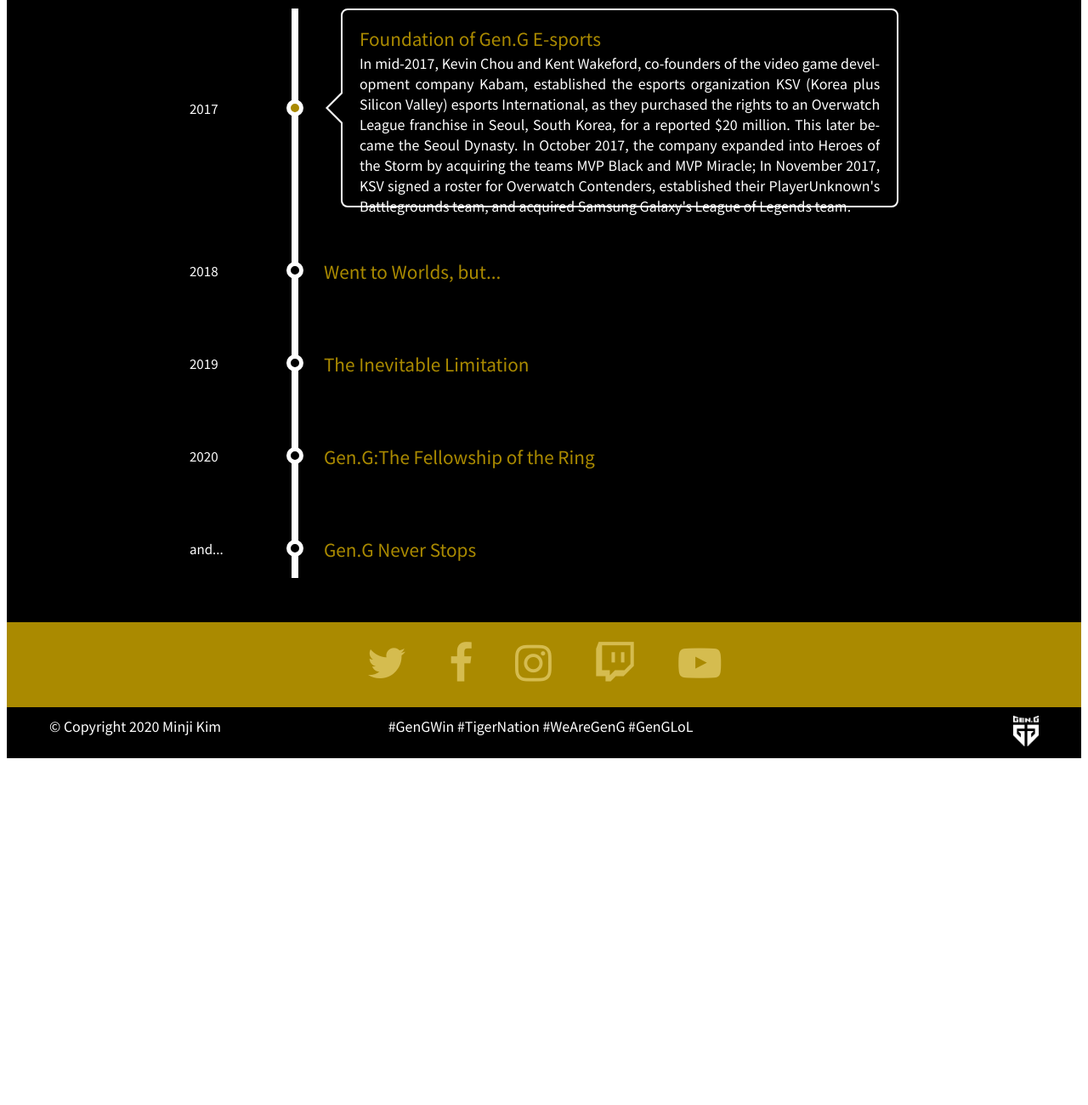
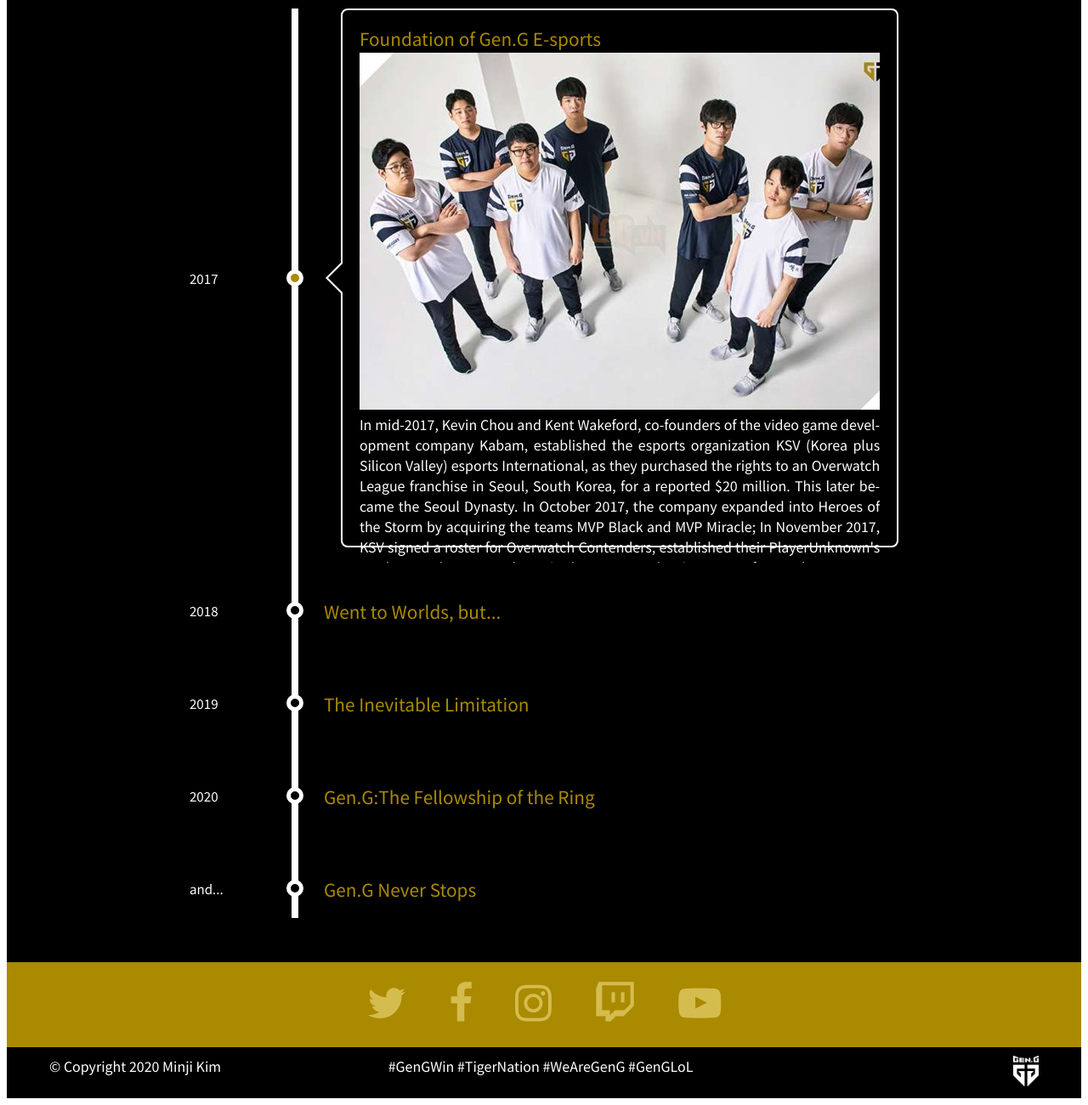
Before and after one commit to minjikim19/Gen.G-fansite, a plain HTML site: page history.html in a window 1280 px wide. Shown: the part 214-1514 px from the top of the page at 85% size. Before the commit the page ends 1114 px from the top, so only its background shows below. Drawn offline with Linux system fonts and the light colour scheme; a web font is replaced by a local one.

Commit message:
Updated image for history

```diff
--- a/history.html
+++ b/history.html
@@ -44,6 +44,7 @@
           </div>
           <div class="content">
             <p>
+              <img src="img/2017.jpeg" /><br />
               In mid-2017, Kevin Chou and Kent Wakeford, co-founders of the
               video game development company Kabam, established the esports
               organization KSV (Korea plus Silicon Valley) esports
@@ -67,6 +68,7 @@
           </div>
           <div class="content">
             <p>
+              <img src="img/2018.jpg" height="400" /><br />
               KSV eSports came into the LCK 2018 Spring Split with their world
               champ winning roster. KSV eSports managed to qualify for the LCK
               2018 Spring Playoff. They met SKT in the wildcard match and
@@ -88,6 +90,7 @@
           </div>
           <div class="content">
             <p>
+              <img src="img/2019.jpg" height="400" /><br />
               Gen.G could not keep up their early form from Kespa Cup and
               struggled throughout the split. They failed to qualify for the LCK
               2019 Spring Playoffs and just barely avoided relegations. They
@@ -112,6 +115,7 @@
           </div>
           <div class="content">
             <p>
+              <img src="img/2020.jpg" /><br />
               Gen.G's new roster was expected to compete for the title and had a
               had a promising first showing during 2019 LoL KeSPA Cup. They
               confirmed this promising result during the first half of Spring
@@ -138,7 +142,8 @@
           </div>
           <div class="content">
             <p>
-              We believe that Gen.G will never stop.
+              <img src="img/bigGenG.jpg" height="400" /><br />We believe that
+              Gen.G will never stop.
             </p>
           </div>
         </li>
--- a/style.css
+++ b/style.css
@@ -277,7 +277,7 @@
 }
 
 .radio:checked ~ .content {
-  max-height: 180px;
+  max-height: 580px;
   border-color: white;
   margin-right: 20px;
   transform: translateX(20px);
@@ -285,7 +285,7 @@
     transform 0.2s linear;
 }
 .radio:checked ~ .content p {
-  max-height: 200px;
+  max-height: 600px;
   color: white;
   transition: color 0.3s linear 0.3s;
 }
```
Also changed, not shown: img/2017.jpeg (added), img/2018.jpg (added), img/2019.jpg (added), img/2020.jpg (added).
